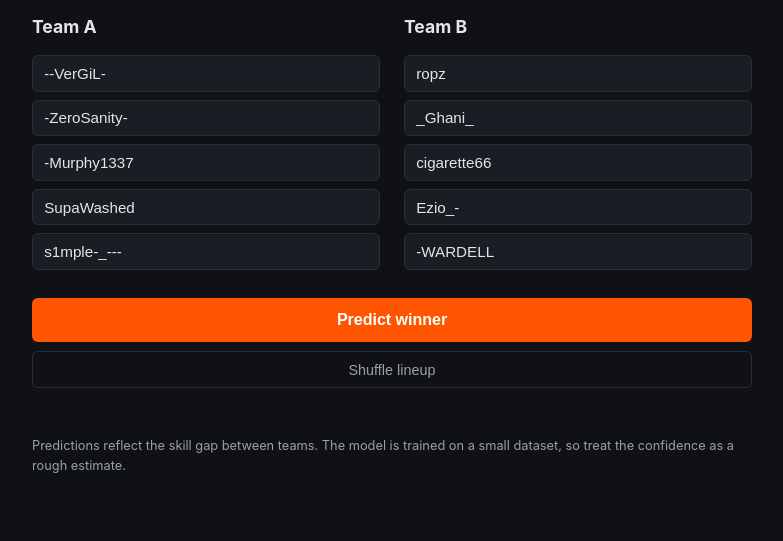
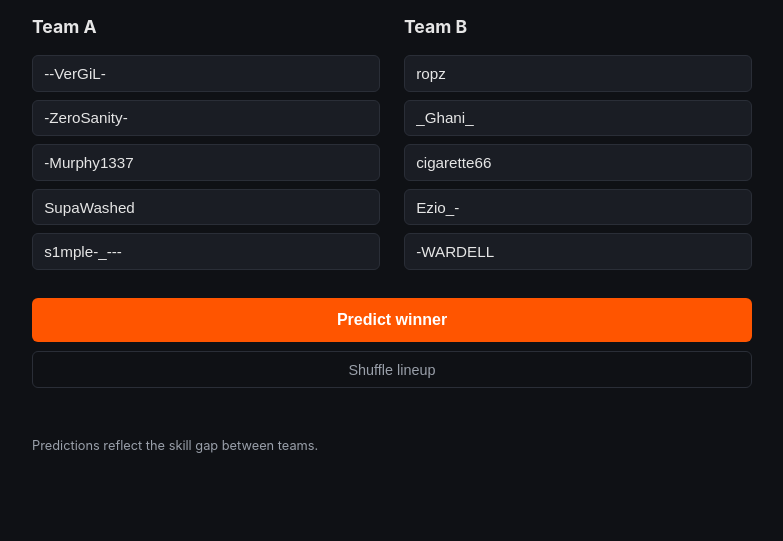
Before and after one commit to icylapras/cs2-match-predictor, a Django app: page / in a window 1280 px wide. Shown: the part 146-687 px from the top of the page, without its empty margins (248-1031 px from the left). Run offline with Django 5.2, Linux system fonts and the light colour scheme; data that the repository does not hold is empty.

Commit message:
Trim footer disclaimer; swap one demo nickname

```diff
--- a/predictor/templates/predictor/base.html
+++ b/predictor/templates/predictor/base.html
@@ -13,8 +13,7 @@
         <p class="subtitle">Enter five FACEIT nicknames per team. Names must be exact.</p>
         {% block content %}{% endblock %}
         <footer>
-            Predictions reflect the skill gap between teams. The model is trained on a
-            small dataset, so treat the confidence as a rough estimate.
+            Predictions reflect the skill gap between teams.
         </footer>
     </main>
 </body>
```
